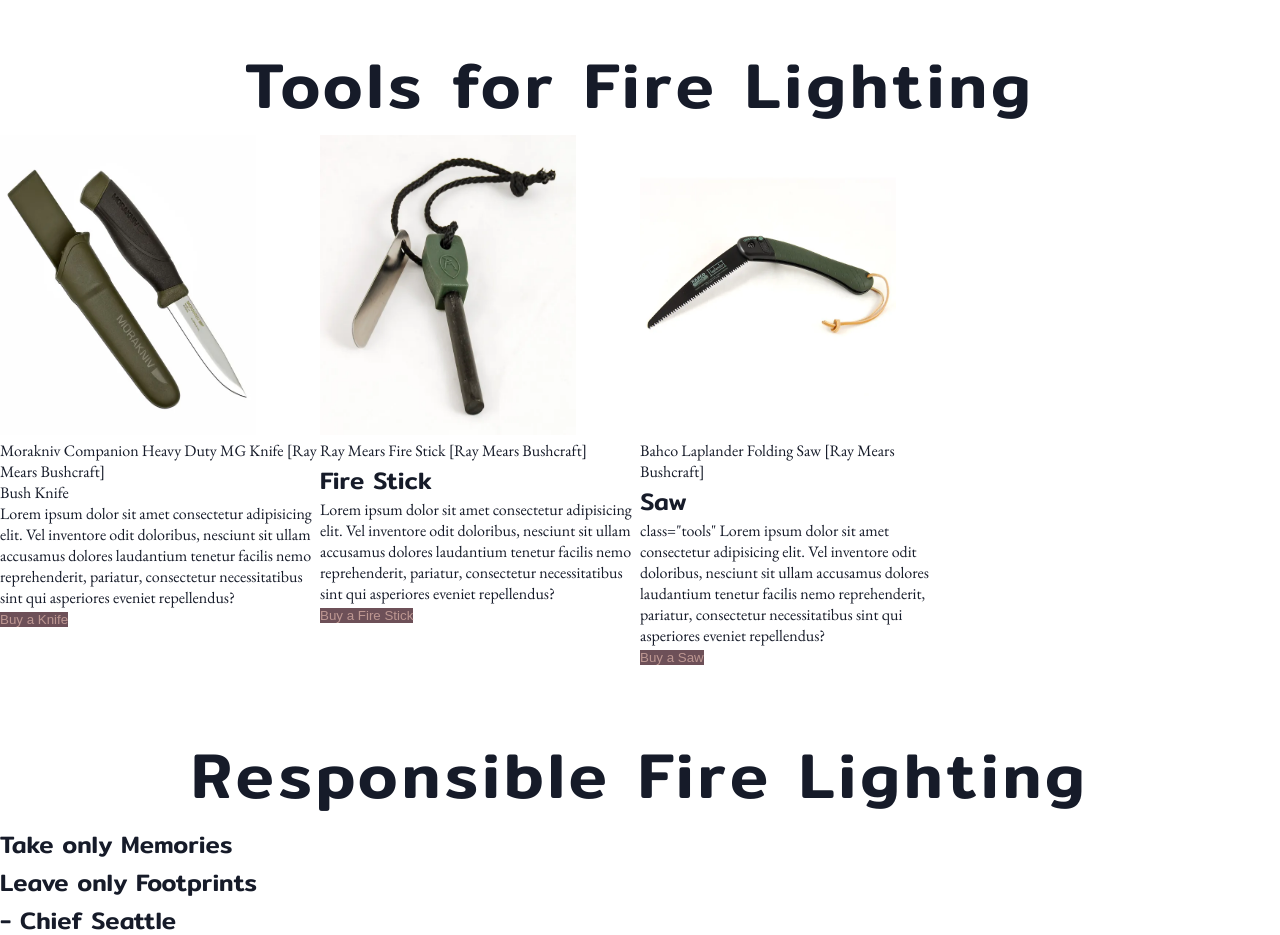
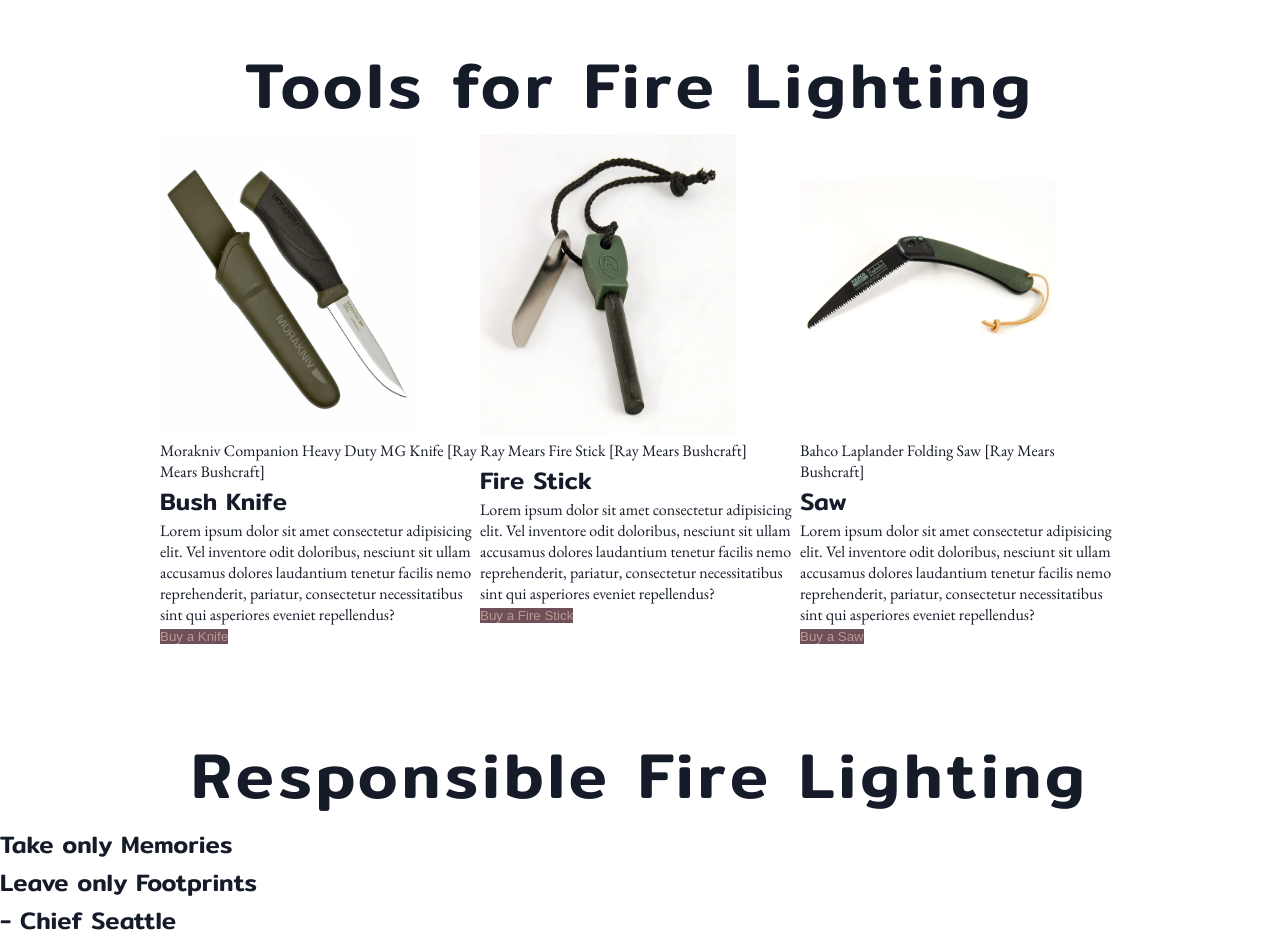
Before and after one commit to mikerae/html-and-css-essentials-portfolio-project, a plain HTML site: page index.html in a window 1280 px wide. Shown: the part 3700-4635 px from the top of the page. Drawn offline with nearby package versions, Linux system fonts and the light colour scheme.

Commit message:
fix copy/paste errors in tools section html

```diff
--- a/assets/css/style.css
+++ b/assets/css/style.css
@@ -248,6 +248,7 @@
     width: 100%;
     height: 30%;
     display: inline-flex;
+    justify-content: center;
 }
 
 .tools-wrapper-inner {
--- a/index.html
+++ b/index.html
@@ -272,7 +272,7 @@
                          <img class="tools" src="assets/images/bushknife.jpg" alt="Morakniv Companion Heavy Duty MG Knife">
                          <figcaption>Morakniv Companion Heavy Duty MG Knife [Ray Mears Bushcraft]</figcaption>
                     </figure>
-                    <h class="tools" 2>Bush Knife</h2>
+                    <h2 class="tools" 2>Bush Knife</h2>
                     <!-- placeholder text -->
                     <p class="tools" >Lorem ipsum dolor sit amet consectetur adipisicing elit. Vel inventore odit doloribus, nesciunt sit ullam accusamus dolores laudantium tenetur facilis nemo reprehenderit, pariatur, consectetur necessitatibus sint qui asperiores eveniet repellendus?</p>
                     <a  class="tools" href="https://www.raymears.com/Bushcraft_Product/952-Morakniv-Companion-Heavy-Duty-MG-Knife/" target="_blank" rel="noopener"
@@ -308,7 +308,7 @@
                     </figure>
                     <h2 class="tools" >Saw</h2>
                     <!-- placeholder text -->
-                    <p> class="tools" Lorem ipsum dolor sit amet consectetur adipisicing elit. Vel inventore odit doloribus, nesciunt sit ullam accusamus dolores laudantium tenetur facilis nemo reprehenderit, pariatur, consectetur necessitatibus sint qui asperiores eveniet repellendus?</p>
+                    <p class="tools"> Lorem ipsum dolor sit amet consectetur adipisicing elit. Vel inventore odit doloribus, nesciunt sit ullam accusamus dolores laudantium tenetur facilis nemo reprehenderit, pariatur, consectetur necessitatibus sint qui asperiores eveniet repellendus?</p>
                     <a  class="tools" href="https://www.raymears.com/Bushcraft_Product/73-Bahco-Laplander-Folding-Saw/" target="_blank" rel="noopener"
                     aria-label="Visit the Ray Mears Bushcraft Shop to find out more about the Bahco Laplander Folding Saw (opens in a new tab)">
                          <button  class="tools call-to-action" type="button">
```
